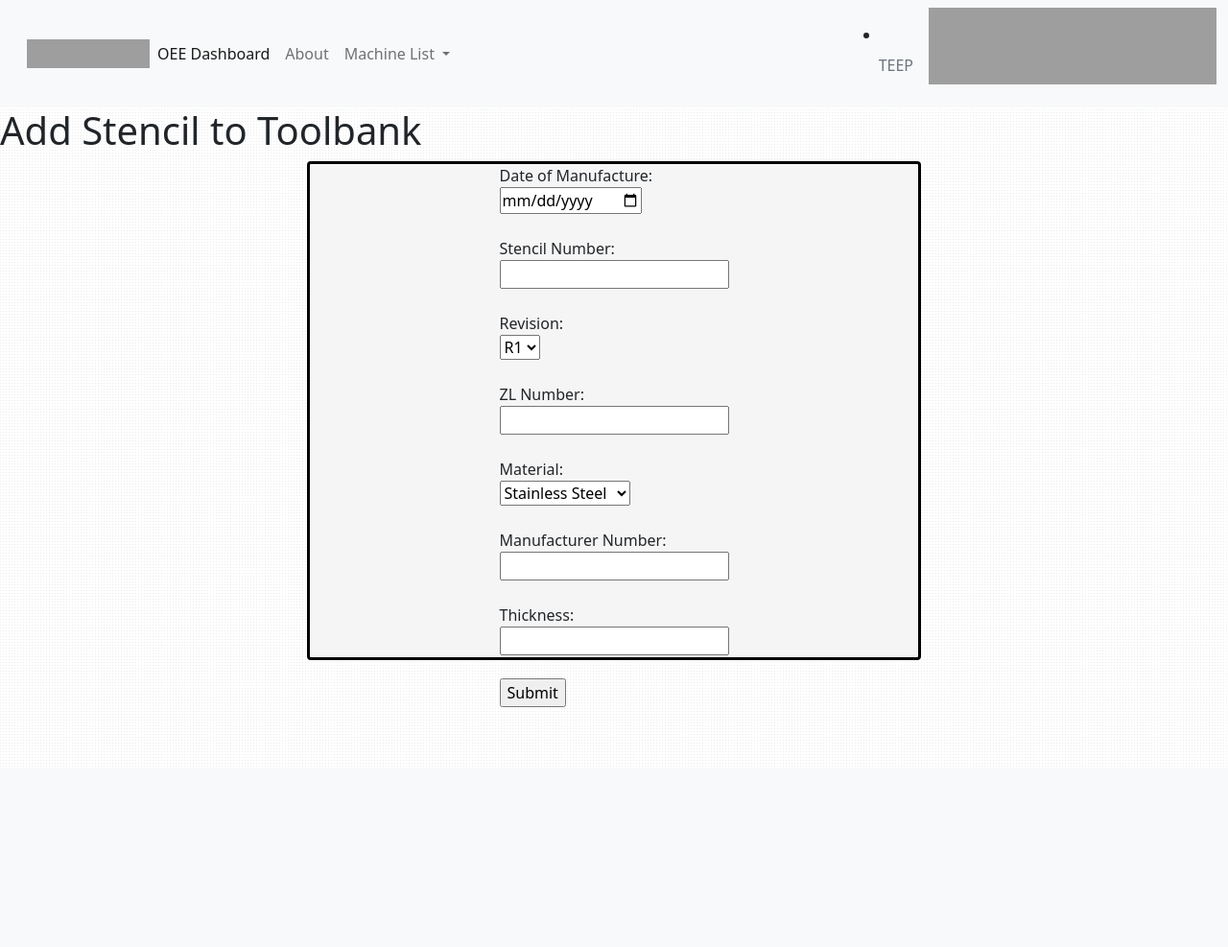
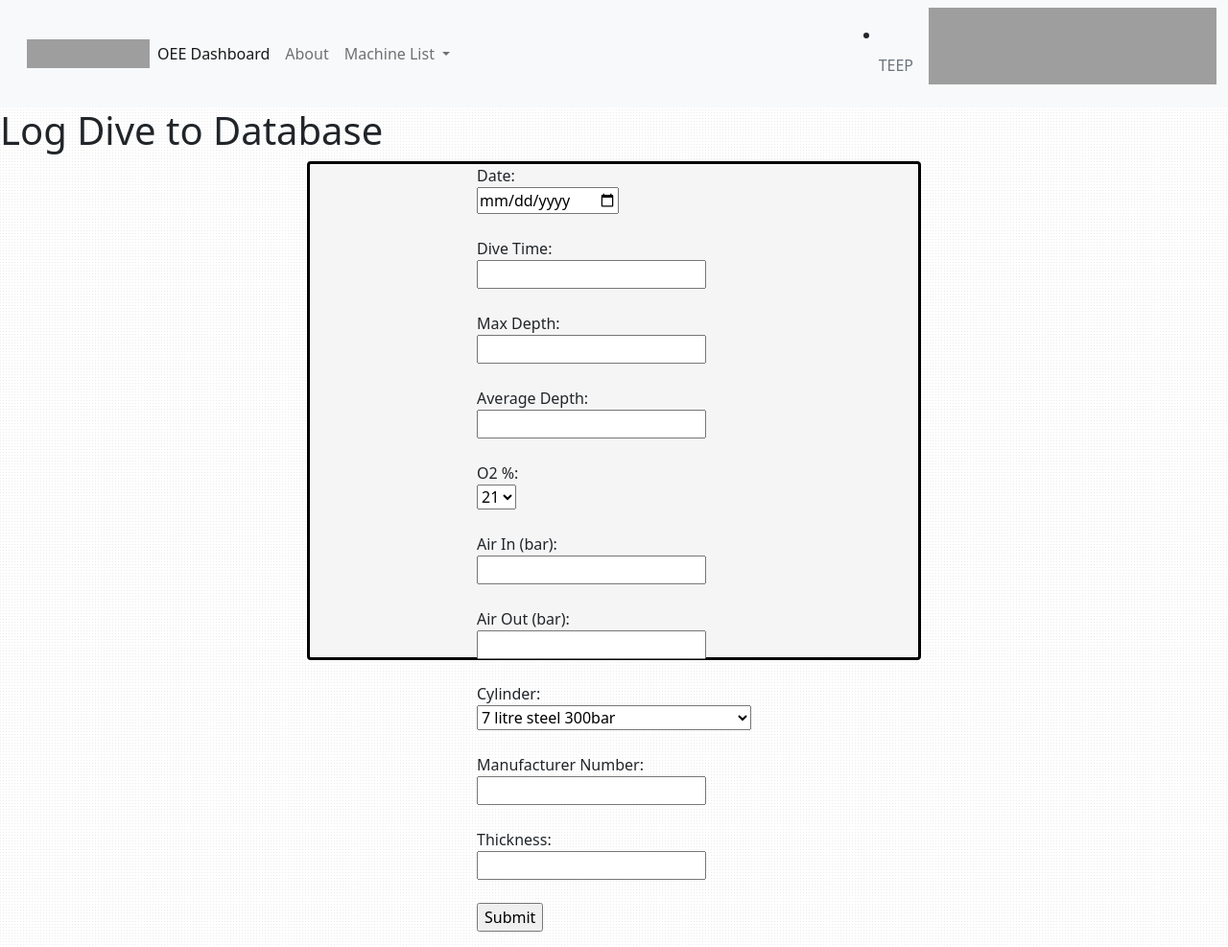
Before and after one commit to JamesB-lab/scubalog, a Django app: page / in a window 1280 px wide. Shown: the whole page at 96% size. Before the commit the page ends 799 px from the top, so only its background shows below. Run offline with Django 3.2, Linux system fonts and the light colour scheme; grey boxes are pictures that could not be loaded.

Commit message:
deleting and changing to new repo

```diff
--- a/templates/home.html
+++ b/templates/home.html
@@ -2,7 +2,7 @@
 {% load static %}
 {% block content%}
 
-<h1>Add Stencil to Toolbank</h1>
+<h1>Log Dive to Database</h1>
 <! link to css stylesheet>
 <link rel ="stylesheet" type="text/css" href="{% static '\\css\\main.css' %}">
 
@@ -12,37 +12,56 @@
 
         <form action="/action_page.php">
 
-            <label for="Manufacture Date">Date of Manufacture:</label><br>
+            <label for="Date">Date:</label><br>
             <input type="date" id="fname" name="fname" value=""><br><br>
 
-            <label for="Stencil Number">Stencil Number:</label><br>
+            <label for="Dive Time">Dive Time:</label><br>
             <input type="text" id="lname" name="lname" value=""><br><br>
 
-            <label for="Revision">Revision:</label><br>
+            <label for="Max Depth">Max Depth:</label><br>
+            <input type="text" id="lname" name="lname" value=""><br><br>
+
+            <label for="Average Depth">Average Depth:</label><br>
+            <input type="text" id="lname" name="lname" value=""><br><br>
+
+            <label for="O2 %%">O2 %:</label><br>
             <select id="rev" name="rev">
-                <option value="R1">R1</option>
-                <option value="R2">R2</option>
-                <option value="R3">R3</option>
-                <option value="R4">R4</option>
-                <option value="R5">R5</option>
-                <option value="R6">R6</option>
-                <option value="R7">R7</option>
-                <option value="R8">R8</option>
-                <option value="R9">R9</option>
+                <option value="21">21</option>
+                <option value="22">22</option>
+                <option value="23">23</option>
+                <option value="24">24</option>
+                <option value="25">25</option>
+                <option value="26">26</option>
+                <option value="27">27</option>
+                <option value="28">28</option>
+                <option value="29">29</option>
+                <option value="30">30</option>
+                <option value="31">31</option>
+                <option value="32">32</option>
+                <option value="33">33</option>
+                <option value="34">34</option>
+                <option value="35">35</option>
+                <option value="36">36</option>
             </select><br><br>
 
 
-            <label for="ZL Number">ZL Number:</label><br>
+            <label for="Air In">Air In (bar):</label><br>
             <input type="text" id="lname" name="lname" value=""><br><br>
 
-            <label for="Material">Material:</label><br>
+            <label for="Air Out">Air Out (bar):</label><br>
+            <input type="text" id="lname" name="lname" value=""><br><br>
+
+            <label for="Cylinder Type">Cylinder:</label><br>
             <select id="mat" name="mat">
-                <option value="Stainless Steel">Stainless Steel</option>
-                <option value="Finegrain Steel">Finegrain Steel</option>
-                <option value="Lasercut Nickel">Lasercut Nickel</option>
-                <option value="Electroform">Electroform</option>
-                <option value="Mesh">Mesh</option>
-                <option value="Platinum">Platinum</option>
+                <option value="7 litre steel 300bar">7 litre steel 300bar</option>
+                <option value="10 litre Steel 230bar">10 litre Steel 230bar</option>
+                <option value="12 litre Steel 230bar">12 litre Steel 230bar</option>
+                <option value="15 litre Steel 230bar">15 litre Steel 230bar</option>
+                <option value="11.1 litre Aluminium (80cf) 200bar">11.1 litre Aluminium (80cf) 200bar</option>
+                <option value="13.3 litre Aluminium (100cf) 200bar">13.3 litre Aluminium (100cf) 200bar</option>
+                <option value="Twin 7 litre steel 300bar">Twin 7 litre steel 300bar</option>
+                <option value="Twin 12 litre steel 230bar">Twin 12 litre steel 230bar</option>
+                <option value="Twin 15 litre steel 230bar">Twin 15 litre steel 230bar</option>
 
             </select><br><br>
 
```
